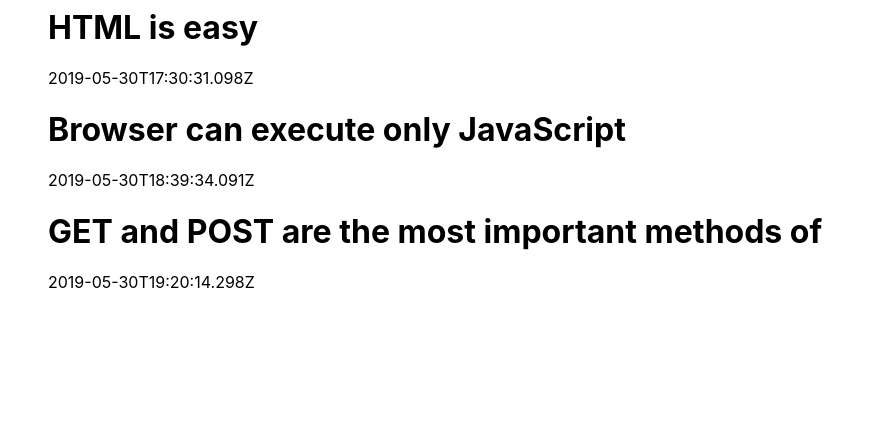
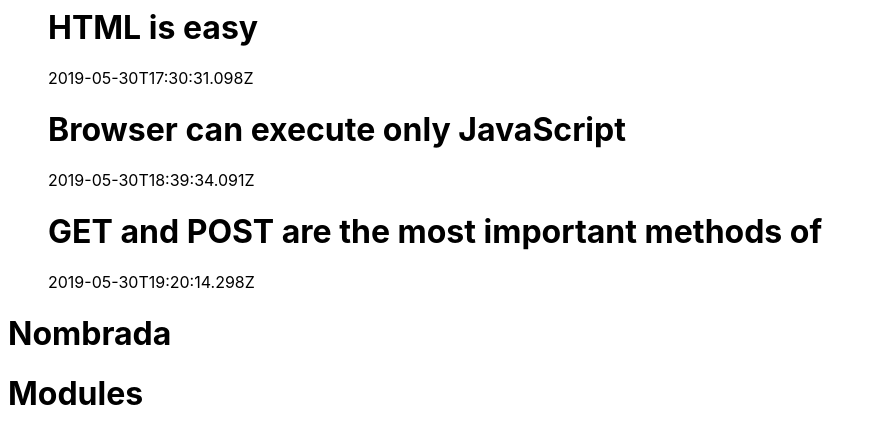
Before and after one commit to AlexElguetaDev/Clase2-React, a React (Create React App) app: page / in a window 1280 px wide. Shown: the top 444 px of the page, without its empty margins (0-875 px from the left). Built offline with nearby package versions, Linux system fonts and the light colour scheme.

Commit message:
Como importar Modules

```diff
--- a/src/App.js
+++ b/src/App.js
@@ -1,6 +1,8 @@
 import React from 'react';
 import './style.css';
 import Notes from './components/Notes.jsx';
+import { Pedrito } from './components/Pepito.jsx';
+import Juanito from './components/Juanito.jsx';
 
 const notes = [
   {
@@ -33,6 +35,10 @@ export default function App() {
       {notes.map((notes) => (
         <Notes {...notes} />
       ))}
+      {/* Modulo Nombrado */}
+      <Pedrito />
+      {/* Modulo por defecto */}
+      <Juanito />
     </div>
   );
 }
--- /dev/null
+++ b/src/components/Juanito.jsx
@@ -0,0 +1,7 @@
+import React from 'react';
+
+const Juanito = () => {
+  return <h1>Modules</h1>;
+};
+
+export default Juanito;
--- /dev/null
+++ b/src/components/Pepito.jsx
@@ -0,0 +1,5 @@
+import React from 'react';
+
+export const Pedrito = () => {
+  return <h1>Nombrada</h1>;
+};
```
